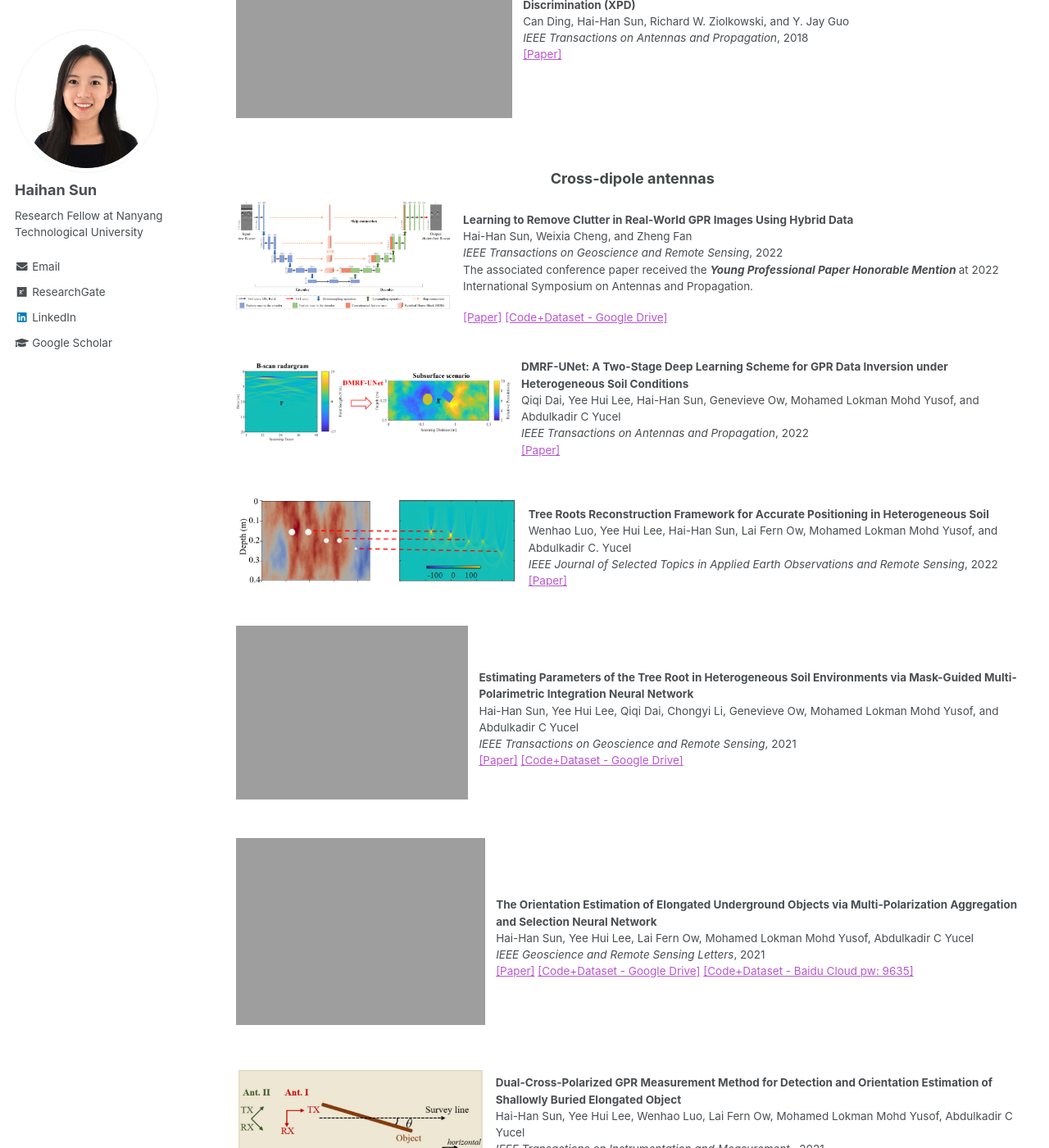
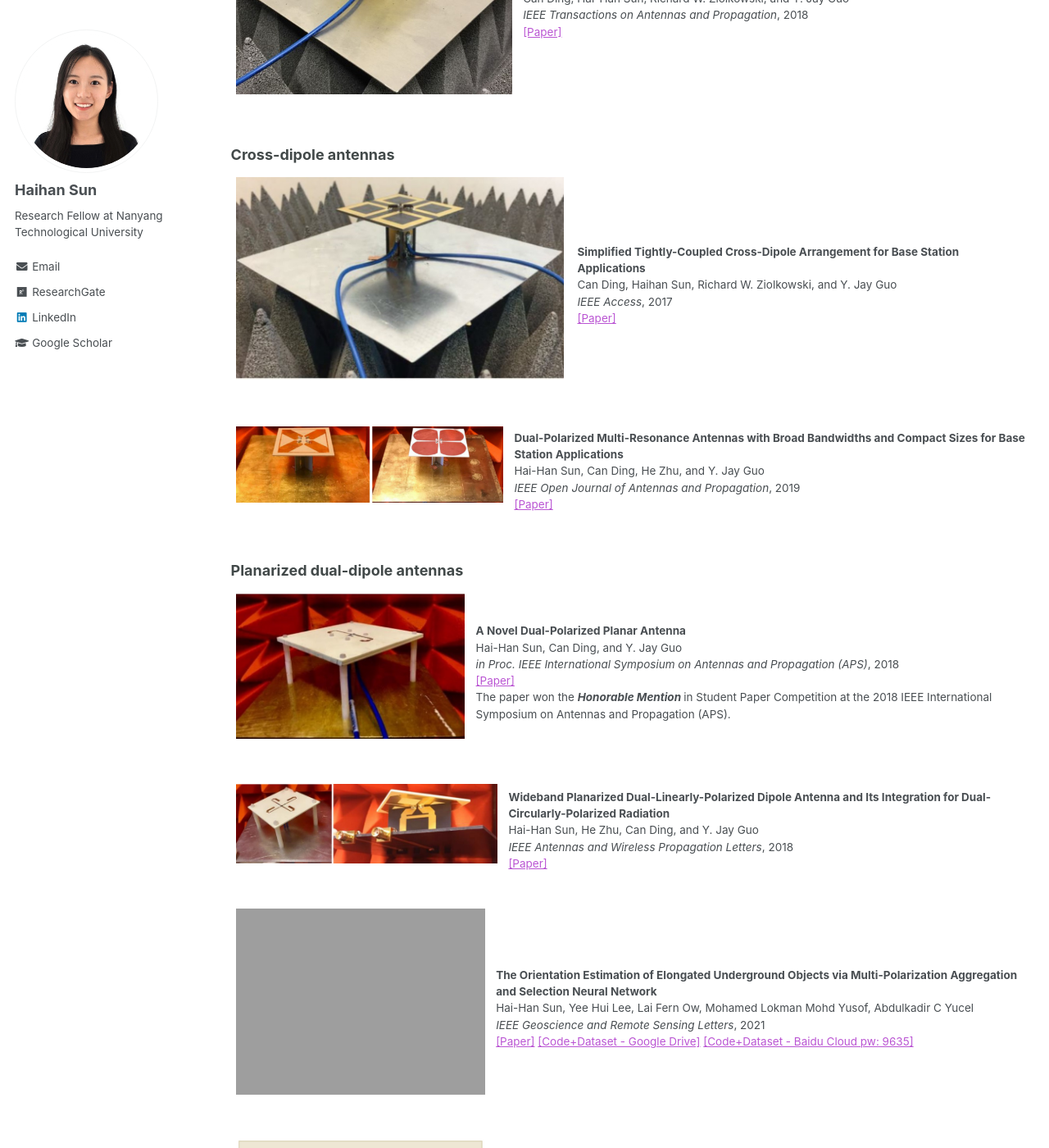
Before and after one commit to Haihan-Sun/Haihan-Sun.github.io, a Jekyll site: the page built from _pages/BSA.html, in a window 1280 px wide and 1400 px high, scrolled down 1177 px. Shown: the whole window at 82% size. Built offline with Jekyll 4.4.1, drawn with Linux system fonts in a browser that asks for light colours.

Commit message:
Update BSA.html

```diff
--- a/_pages/BSA.html
+++ b/_pages/BSA.html
@@ -14,12 +14,11 @@ author_profile: true
 <html>
 <body>
 <br />
-<br />
-<h2><center>Base station antenna elements</center></h2>
+<h2>Base station antenna elements</center></h2>
 <HR>
 <br />
 <br />
-<h3 style="color:#424949;"><center>Square-dipole-array antennas</center></h3>
+<h3 style="color:#424949;">Square-dipole-array antennas</center></h3>
 
 <table class="imgtable"><tr><td>
 <img src="https://haihan-sun.github.io/_pages/images/SDA1.JPG" width="400" >&nbsp;</td>
@@ -39,50 +38,48 @@ Haihan Sun, Can Ding, Trevor S. Bird, and Y. Jay Guo <br />
 </td></tr></table>
 
 <table class="imgtable"><tr><td>
-<img src="https://haihan-sun.github.io/_pages/images/SDA3.png" width="400" />&nbsp;</td>
+<img src="https://haihan-sun.github.io/_pages/images/SDA3.JPG" width="400" />&nbsp;</td>
 <td align="left"><p><b>A Dual-Layered Loop Array Antenna for Base Stations With Enhanced Cross-Polarization Discrimination (XPD) </b> <br />
 Can Ding, Hai-Han Sun, Richard W. Ziolkowski, and Y. Jay Guo <br />
 <i>IEEE Transactions on Antennas and Propagation</i>, 2018 <br />
 <a href="https://arxiv.org/ftp/arxiv/papers/2207/2207.06527.pdf" style="color:MediumOrchid;">[Paper]</a>  <br />
 </td></tr></table>
 
-<h3 style="color:#424949;"><center>Cross-dipole antennas</center></h3>
+<h3 style="color:#424949;">Cross-dipole antennas</center></h3>
 
 <table class="imgtable"><tr><td>
-<img src="https://haihan-sun.github.io/_pages/images/CRNet.png" width="400" />&nbsp;</td>
-<td align="left"><p><b>Learning to Remove Clutter in Real-World GPR Images Using Hybrid Data </b> <br />
-Hai-Han Sun, Weixia Cheng, and Zheng Fan <br />
-<i>IEEE Transactions on Geoscience and Remote Sensing</i>, 2022 <br />
-The associated conference paper received the <i><b> Young Professional Paper Honorable Mention </b> </i> at 2022 International Symposium on Antennas and Propagation.</p>
-<a href="https://arxiv.org/abs/2205.08135" style="color:MediumOrchid;">[Paper]</a>
-<a href="https://drive.google.com/file/d/1ZdNZPVgvQGfb6kKFuwj0H6UGxjO8_cMw/view?usp=sharing" style="color:MediumOrchid;">[Code+Dataset - Google Drive]</a>  <br />
+<img src="https://haihan-sun.github.io/_pages/images/CD1.JPG" width="400" />&nbsp;</td>
+<td align="left"><p><b>Simplified Tightly-Coupled Cross-Dipole Arrangement for Base Station Applications</b> <br />
+Can Ding, Haihan Sun, Richard W. Ziolkowski, and Y. Jay Guo <br />
+<i>IEEE Access</i>, 2017 <br />
+<a href="https://ieeexplore.ieee.org/stamp/stamp.jsp?arnumber=8121966" style="color:MediumOrchid;">[Paper]</a>
 </td></tr></table>
 
 <table class="imgtable"><tr><td>
-<img src="https://haihan-sun.github.io/_pages/images/DMRF-UNET.png" width="400" />&nbsp;</td>
-<td align="left"><p><b>DMRF-UNet: A Two-Stage Deep Learning Scheme for GPR Data Inversion under Heterogeneous Soil Conditions  </b> <br />
-Qiqi Dai, Yee Hui Lee, Hai-Han Sun, Genevieve Ow, Mohamed Lokman Mohd Yusof, and Abdulkadir C Yucel <br />
-<i>IEEE Transactions on Antennas and Propagation</i>, 2022 <br />
-<a href="https://arxiv.org/abs/2205.07567" style="color:MediumOrchid;">[Paper]</a> <br />
+<img src="https://haihan-sun.github.io/_pages/images/CD2.jpg" width="400" />&nbsp;</td>
+<td align="left"><p><b>Dual-Polarized Multi-Resonance Antennas with Broad Bandwidths and Compact Sizes for Base Station Applications  </b> <br />
+Hai-Han Sun, Can Ding, He Zhu, and Y. Jay Guo <br />
+<i>IEEE Open Journal of Antennas and Propagation</i>, 2019 <br />
+<a href="https://ieeexplore.ieee.org/stamp/stamp.jsp?arnumber=8926491" style="color:MediumOrchid;">[Paper]</a> <br />
+</td></tr></table>
+
+<h3 style="color:#424949;">Planarized dual-dipole antennas </center></h3>
+<table class="imgtable"><tr><td>
+<img src="https://haihan-sun.github.io/_pages/images/DD1.JPG" width="400" />&nbsp;</td>
+<td align="left"><p><b>A Novel Dual-Polarized Planar Antenna  </b> <br />
+Hai-Han Sun, Can Ding, and Y. Jay Guo <br />
+<i> in Proc. IEEE International Symposium on Antennas and Propagation (APS)</i>, 2018 <br />
+<a href="https://opus.lib.uts.edu.au/bitstream/10453/134420/4/A%20Novel%20Dual-Polarized%20Planar%20Antenna%20am.pdf" style="color:MediumOrchid;">[Paper]</a> <br />
+The paper won the <em><b> Honorable Mention </b></em> in Student Paper Competition at the 2018 IEEE International Symposium on Antennas and Propagation (APS). <br />
 </td></tr></table>
 
 
 <table class="imgtable"><tr><td>
-<img src="https://haihan-sun.github.io/_pages/images/Framework.PNG" width="400" />&nbsp;</td>
-<td align="left"><p><b>Tree Roots Reconstruction Framework for Accurate Positioning in Heterogeneous Soil  </b> <br />
-Wenhao Luo, Yee Hui Lee, Hai-Han Sun, Lai Fern Ow, Mohamed Lokman Mohd Yusof, and Abdulkadir C. Yucel <br />
-<i>IEEE Journal of Selected Topics in Applied Earth Observations and Remote Sensing</i>, 2022 <br />
-<a href="https://ieeexplore.ieee.org/stamp/stamp.jsp?tp=&arnumber=9714768" style="color:MediumOrchid;">[Paper]</a> <br />
-</td></tr></table>
-
-
-<table class="imgtable"><tr><td>
-<img src="https://haihan-sun.github.io/_pages/images/MMINet.png" width="400" />&nbsp;</td>
-<td align="left"><p><b>Estimating Parameters of the Tree Root in Heterogeneous Soil Environments via Mask-Guided Multi-Polarimetric Integration Neural Network   </b> <br />
-Hai-Han Sun, Yee Hui Lee, Qiqi Dai, Chongyi Li, Genevieve Ow, Mohamed Lokman Mohd Yusof, and Abdulkadir C Yucel <br />
-<i>IEEE Transactions on Geoscience and Remote Sensing</i>, 2021 <br />
-<a href="https://arxiv.org/abs/2112.13494" style="color:MediumOrchid;">[Paper]</a>
-<a href="https://drive.google.com/file/d/1sgwTdJdc7ugzDYkGftBDrQuMWIUqumfr/view?usp=sharing" style="color:MediumOrchid;">[Code+Dataset - Google Drive]</a>  <br />
+<img src="https://haihan-sun.github.io/_pages/images/DD2.jpg" width="400" />&nbsp;</td>
+<td align="left"><p><b>Wideband Planarized Dual-Linearly-Polarized Dipole Antenna and Its Integration for Dual-Circularly-Polarized Radiation   </b> <br />
+Hai-Han Sun, He Zhu, Can Ding, and Y. Jay Guo <br />
+<i>IEEE Antennas and Wireless Propagation Letters</i>, 2018 <br />
+<a href="https://opus.lib.uts.edu.au/bitstream/10453/130170/4/accepted%2Bversion.pdf" style="color:MediumOrchid;">[Paper]</a>
 </td></tr></table>
 
 
```
